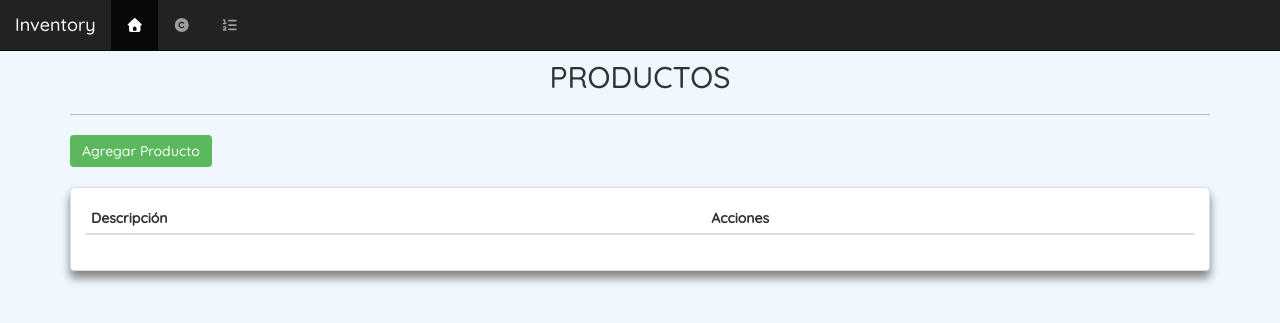
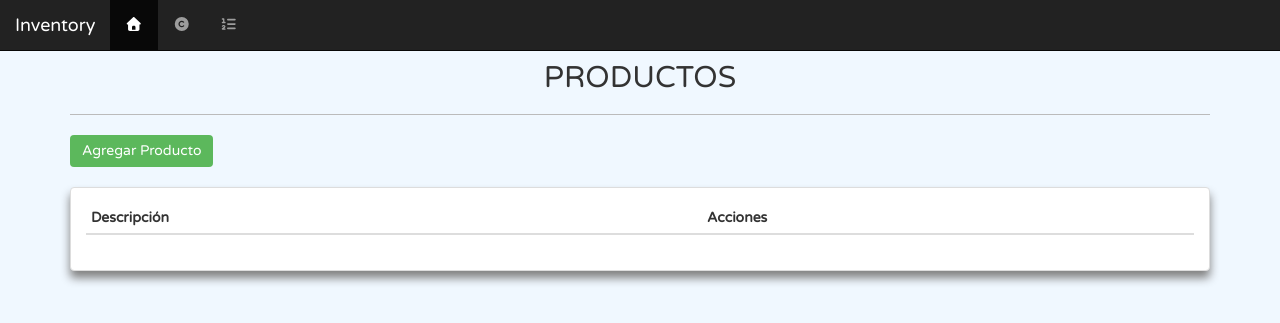
Before and after one commit to braian09millo/Inventario, an ASP.NET MVC app: page /Producto/ProductoView in a window 1280 px wide. Shown: the top 323 px of the page. Run offline with ASP.NET Core 8 and stand-ins for ASP.NET MVC 5, Linux system fonts and the light colour scheme; lists and menus that the app fills with data are empty; the project's own start-up code is not run, and a stand-in starts its controllers and pages; some libraries are stand-ins or nearby versions.

Commit message:
Nueva fuente

```diff
--- a/API_Inventory/API_Inventory/Content/Site.css
+++ b/API_Inventory/API_Inventory/Content/Site.css
@@ -1,7 +1,9 @@
+* {
+    font-family: 'Varela Round', sans-serif !important;
+}
+
 body {
     background-color: aliceblue;
-    font-family: 'Quicksand', sans-serif;
-    font-size: 14px;
 }
 
 #mainContainer {
--- a/API_Inventory/API_Inventory/Views/Shared/_Layout.cshtml
+++ b/API_Inventory/API_Inventory/Views/Shared/_Layout.cshtml
@@ -6,7 +6,7 @@
     <meta name="viewport" content="width=device-width" />
     <title>@ViewBag.Title</title>
     <link rel="preconnect" href="https://fonts.gstatic.com">
-    <link href="https://fonts.googleapis.com/css2?family=Quicksand:wght@500&display=swap" rel="stylesheet">
+    <link href="https://fonts.googleapis.com/css2?family=Varela+Round&display=swap" rel="stylesheet">
     @Styles.Render("~/Content/css")
     @Styles.Render("~/bundles/font-awesome/css")
     @Scripts.Render("~/bundles/modernizr")
```
